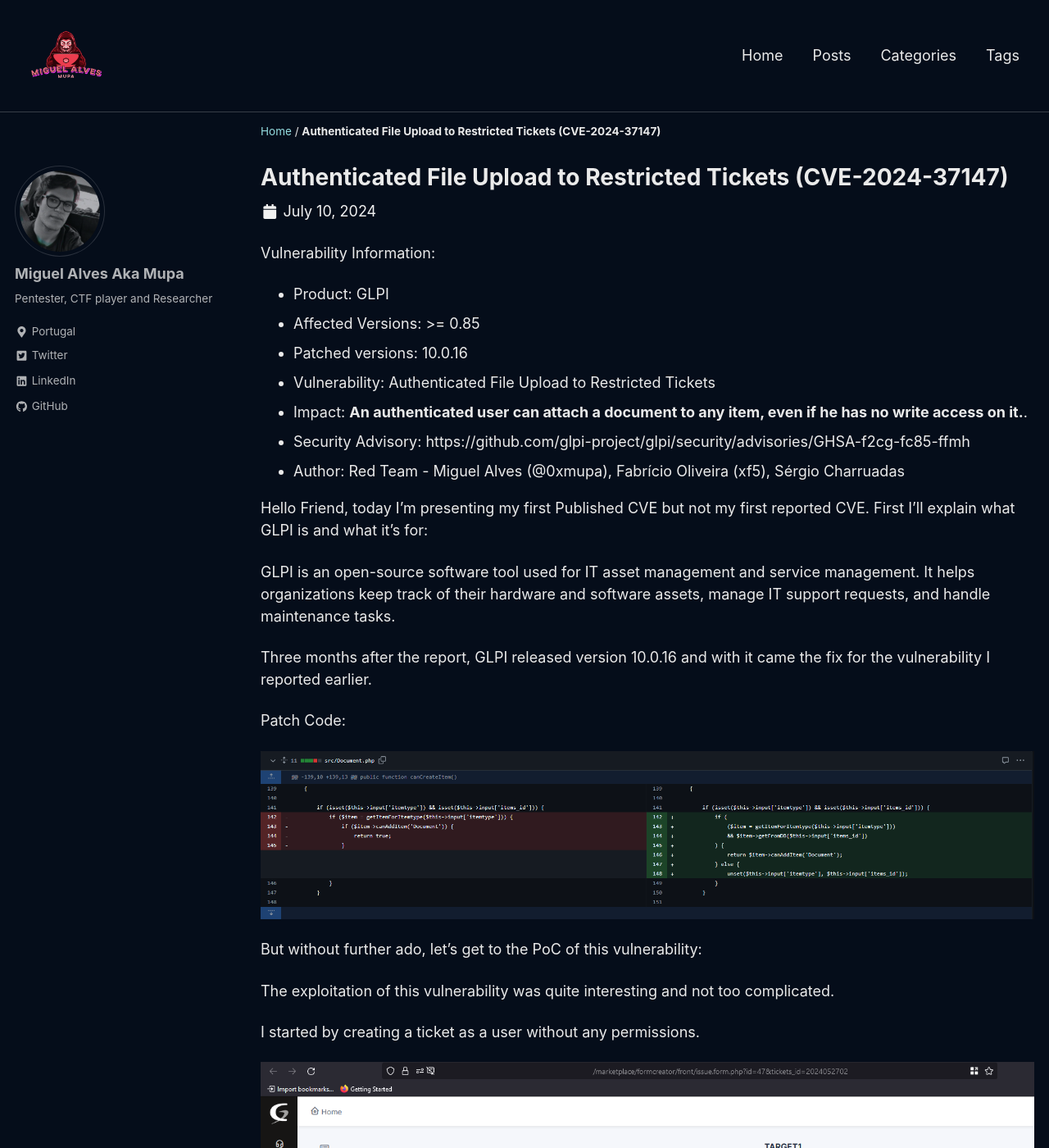
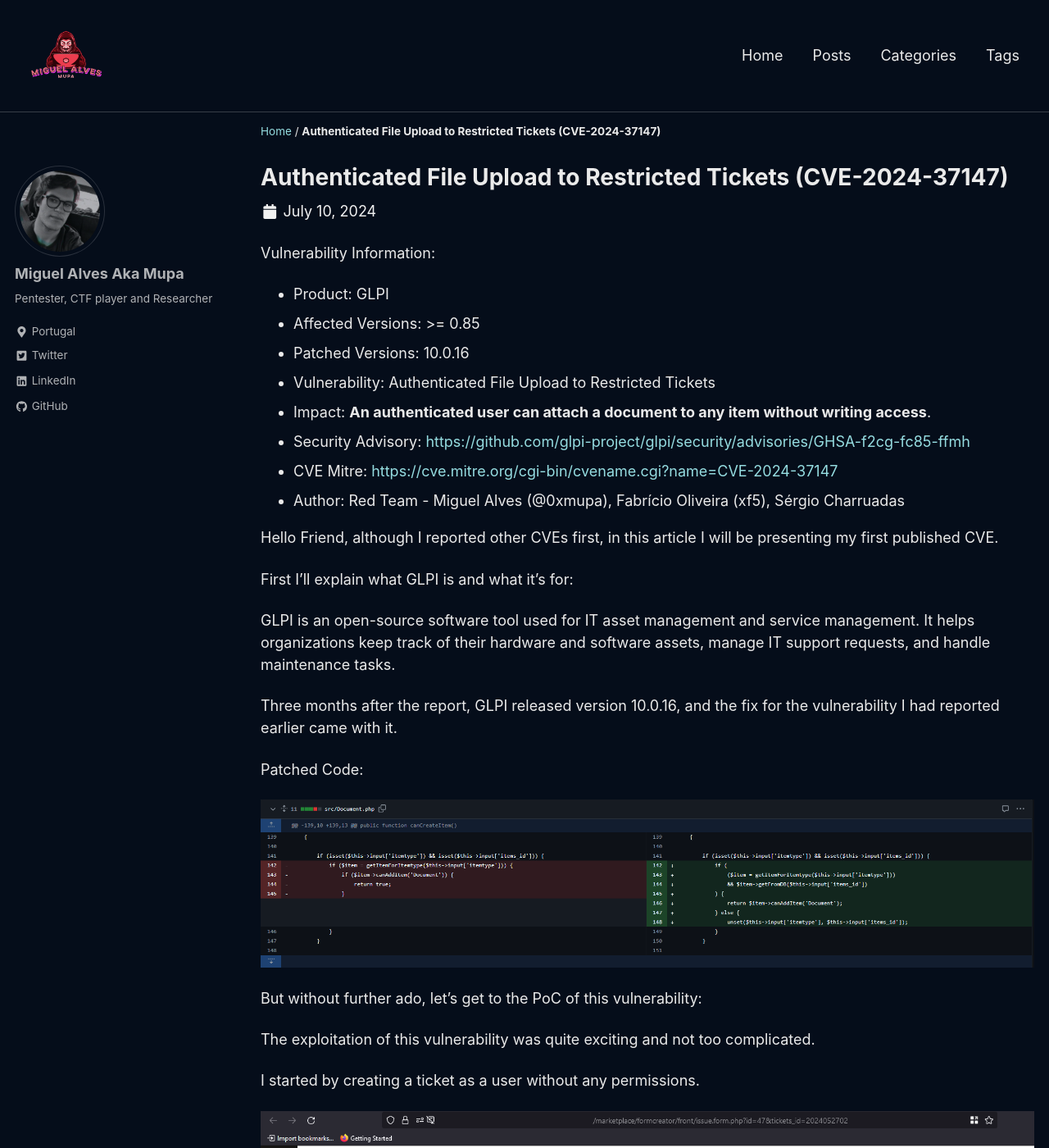
Before and after one commit to 0xmupa/0xmupa.github.io, a Jekyll site: the page built from _posts/2024-07-10-glpi-file-upload.md, in a window 1280 px wide and 1400 px high. Shown: the whole window at 82% size. Built offline with Jekyll 4.4.1, drawn with Linux system fonts in a browser that asks for light colours; cached includes are drawn as plain includes; a script that is not in the unit is left out; some of the changed text lies outside the part shown.

Commit message:
Fix GLPI Post

```diff
--- a/_posts/2024-07-10-glpi-file-upload.md
+++ b/_posts/2024-07-10-glpi-file-upload.md
@@ -17,41 +17,43 @@ tags:
 Vulnerability Information:
 - Product: GLPI
 - Affected Versions: >= 0.85
-- Patched versions: 10.0.16
+- Patched Versions: 10.0.16
 - Vulnerability: Authenticated File Upload to Restricted Tickets
-- Impact: <strong>An authenticated user can attach a document to any item, even if he has no write access on it.</strong>.
-- Security Advisory: https://github.com/glpi-project/glpi/security/advisories/GHSA-f2cg-fc85-ffmh
+- Impact: <strong>An authenticated user can attach a document to any item without writing access</strong>.
+- Security Advisory: [https://github.com/glpi-project/glpi/security/advisories/GHSA-f2cg-fc85-ffmh](https://github.com/glpi-project/glpi/security/advisories/GHSA-f2cg-fc85-ffmh)
+- CVE Mitre: [https://cve.mitre.org/cgi-bin/cvename.cgi?name=CVE-2024-37147](https://cve.mitre.org/cgi-bin/cvename.cgi?name=CVE-2024-37147)
 - Author: Red Team - Miguel Alves (@0xmupa), Fabrício Oliveira (xf5), Sérgio Charruadas
 
-Hello Friend, today I'm presenting my first Published CVE but not my first reported CVE.
+Hello Friend, although I reported other CVEs first, in this article I will be presenting my first published CVE.
+
 First I'll explain what GLPI is and what it's for:
 
 GLPI is an open-source software tool used for IT asset management and service management. It helps organizations keep track of their hardware and software assets, manage IT support requests, and handle maintenance tasks.
 
-Three months after the report, GLPI released version 10.0.16 and with it came the fix for the vulnerability I reported earlier.
+Three months after the report, GLPI released version 10.0.16, and the fix for the vulnerability I had reported earlier came with it.
 
-Patch Code:
+Patched Code:
 
 ![](/assets/images/glpi_file_upload/patch_code.png)
 
 
 But without further ado, let's get to the PoC of this vulnerability:
 
-The exploitation of this vulnerability was quite interesting and not too complicated.
+The exploitation of this vulnerability was quite exciting and not too complicated.
 
 I started by creating a ticket as a user without any permissions.
 
 ![](/assets/images/glpi_file_upload/image2.png)
 
-Now in the account with administrator privileges I've checked that the ticket was created with the id 2024052702.
+Now in the account with administrator privileges, I've checked that the ticket was created with the ID 2024052702.
 
 ![](/assets/images/glpi_file_upload/image3.png)
 
-For this proof of concept, I have also created a ticket in the administrator account so that we can test the upload from a normal user account. This ticket is associated with the ID 2024052703, which will be needed later to execute the file upload in a Restricted Ticket.
+For this proof of concept, I have also created a ticket in the administrator account so that we can test the upload from a standard user account. This ticket is associated with the ID 2024052703, which will be needed later to execute the file upload in a Restricted Ticket.
 
 ![](/assets/images/glpi_file_upload/image5.png)
 
-With the admin ticket id we can check that the normal user doesn't have access to the content of the ticket.
+With the admin ticket ID, we can check that the normal user doesn't have access to the ticket content.
 
 ![](/assets/images/glpi_file_upload/image6.png)
 
```
Also changed, not shown: other parts of _posts/2024-07-10-glpi-file-upload.md (+3 -3 lines).
